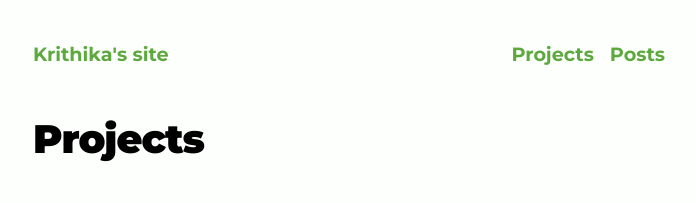
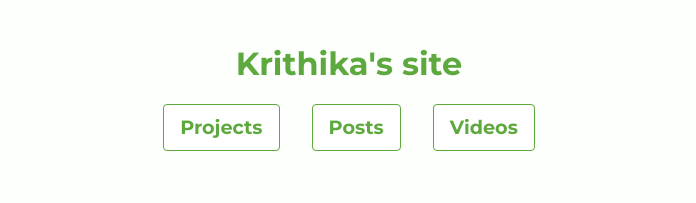
Before and after one commit to krithikasb/krithika-dev, a Gatsby site: page / in a window 1280 px wide. Shown: the top 203 px of the page, without its empty margins (291-987 px from the left). Built offline with nearby package versions, Linux system fonts and the light colour scheme; Gatsby itself is replaced by a stand-in of ours; some packages are replaced by stand-ins of ours.

Commit message:
change nav

```diff
--- a/src/components/layout.js
+++ b/src/components/layout.js
@@ -1,7 +1,7 @@
 import React from "react"
 import { Link } from "gatsby"
 
-import styles from './layout.css';
+import styles from "./layout.css"
 
 class Layout extends React.Component {
   render() {
@@ -11,39 +11,45 @@ class Layout extends React.Component {
 
     if (location.pathname === rootPath) {
       header = (
-        <nav className="main-nav">
+        <div className="main-header">
           <Link className="header-link-home" to={`/`}>
             {title}
           </Link>
+          <nav className="main-nav">
             <Link
-              className={`${location.pathname === "/projects" ? "selected" : ""} header-link-home`}
-              to="/projects">
+              className={`${
+                location.pathname === "/#projects" ? "selected" : ""
+              } header-link-home`}
+              to="/#projects"
+            >
               {"Projects"}
             </Link>
             <Link
-              className={`${location.pathname === "/posts" ? "selected" : ""} header-link-home`}
-              to="/posts">
+              className={`${
+                location.pathname === "/#posts" ? "selected" : ""
+              } header-link-home`}
+              to="/#posts"
+            >
               {"Posts"}
             </Link>
-        </nav>
+            <Link
+              className={`${
+                location.pathname === "/#videos" ? "selected" : ""
+              } header-link-home`}
+              to="/#videos"
+            >
+              {"Videos"}
+            </Link>
+          </nav>
+        </div>
       )
     } else {
       header = (
-        <nav className="main-nav">
+        <div className="main-header-left">
           <Link className="header-link-home" to={`/`}>
             {title}
           </Link>
-            <Link
-              className={`${location.pathname === "/projects" ? "selected" : ""} header-link-home`}
-              to="/projects">
-              {"Projects"}
-            </Link>
-            <Link
-              className={`${location.pathname === "/posts" ? "selected" : ""} header-link-home`}
-              to="/posts">
-              {"Posts"}
-            </Link>
-        </nav>
+        </div>
       )
     }
     return (
--- a/src/style.css
+++ b/src/style.css
@@ -255,10 +255,32 @@ a:focus {
   margin-bottom: var(--spacing-12);
 }
 
+.main-header {
+  text-align: center;
+}
+
+.main-header > .header-link-home {
+  text-align: center;
+  font-size: 2rem;
+}
+
+.main-header-left {
+  text-align: left;
+}
+
 .main-nav {
   display: grid;
-  grid-template-columns: 1fr auto auto;
-  grid-gap: var(--spacing-4);
+  grid-auto-flow: column;
+  grid-gap: var(--spacing-8);
+  justify-content: center;
+  padding: var(--spacing-4);
+}
+
+.main-nav > .header-link-home {
+  padding: var(--spacing-2) var(--spacing-4);
+  border: 1px solid;
+  background-color: white;
+  border-radius: 4px;
 }
 
 .main-heading {
@@ -338,7 +360,8 @@ a:focus {
 }
 
 figure figcaption {
-  font-family: "Lucida Grande","Lucida Sans Unicode","Lucida Sans",Geneva,Arial,sans-serif;
+  font-family: "Lucida Grande", "Lucida Sans Unicode", "Lucida Sans", Geneva,
+    Arial, sans-serif;
   font-weight: 400;
   text-align: center;
   color: rgba(0, 0, 0, 0.68);
```
